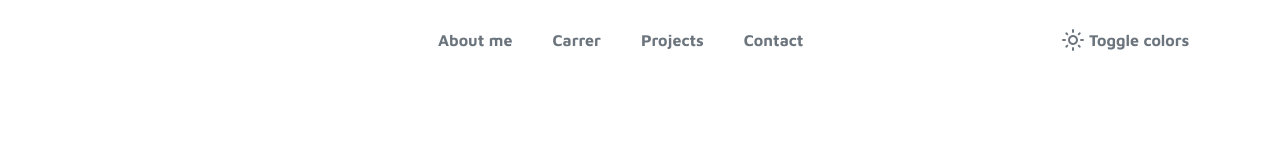
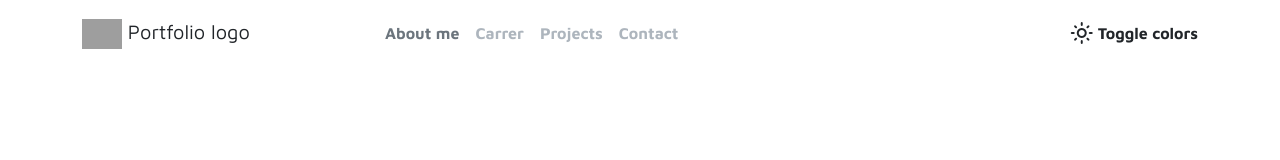
Before and after one commit to theWituch/Portfolio, a Vue app: page / in a window 1280 px wide. Shown: the top 160 px of the page. Built offline with nearby package versions, Linux system fonts and the light colour scheme; grey boxes are pictures that could not be loaded.

Commit message:
Rebuild HeaderBar to match Bootstrap Navbar template

```diff
--- a/src/components/HeaderBar.vue
+++ b/src/components/HeaderBar.vue
@@ -1,37 +1,39 @@
 <template>
   <transition name="header">
-    <nav v-show="showHeader" class="header">
-      <div class="container">
-        <div class="brand">
-          <p>Portfolio logo</p>
+    <nav v-show="showHeader" class="navbar navbar-expand-lg">
+      <div class="container py-1">
+        <a class="navbar-brand col-lg-3" href="#">
+          <img
+            src="https://getbootstrap.com/docs/4.0/assets/brand/bootstrap-solid.svg"
+            width="40"
+            class="img-fluid d-inline-block"
+          />
+          Portfolio logo
+        </a>
+
+        <button
+          @click="collapsed = !collapsed"
+          class="navbar-toggler"
+          type="button"
+          aria-controls="navbarNav"
+          :aria-expanded="!collapsed"
+          aria-label="Toggle navigation"
+        >
+          <span :class="{ toggled: !collapsed }" class="toggler-icon material-icons" style="font-size: inherit"
+            >menu</span
+          >
+        </button>
+
+        <div class="navbar-collapse" :class="{ open: !collapsed }">
+          <div class="navbar-nav">
+            <router-link class="nav-item nav-link" :to="{ name: 'about' }"> About me </router-link>
+            <router-link class="nav-item nav-link disabled" :to="{ name: 'about' }"> Carrer </router-link>
+            <router-link class="nav-item nav-link disabled" :to="{ name: 'about' }"> Projects </router-link>
+            <router-link class="nav-item nav-link disabled" :to="{ name: 'about' }"> Contact </router-link>
+          </div>
         </div>
 
-        <div class="navigation flex">
-          <div class="toggle flex">
-            <button @click="collapsed = !collapsed" class="toggle">
-              <span :class="{ toggled: !collapsed }" class="toggle-icon material-icons" style="font-size: inherit"
-                >menu</span
-              >
-            </button>
-          </div>
-
-          <ul class="nav-list" :class="{ collapsed }">
-            <li>
-              <router-link class="nav-link" :to="{ name: 'about' }"> About me </router-link>
-            </li>
-            <li>
-              <router-link class="nav-link" :to="{ name: 'about' }"> Carrer </router-link>
-            </li>
-            <li>
-              <router-link class="nav-link" :to="{ name: 'about' }"> Projects </router-link>
-            </li>
-            <li>
-              <router-link class="nav-link" :to="{ name: 'about' }"> Contact </router-link>
-            </li>
-          </ul>
-        </div>
-
-        <div class="colormode flex">
+        <div class="d-none d-lg-block">
           <DarkModeToggle :placeholder="'Toggle colors'" />
         </div>
       </div>
@@ -72,132 +74,73 @@ export default {
 </script>
 
 <style scoped>
-.header {
+.navbar {
   position: fixed;
   margin: 0 auto;
+  left: 0;
   top: 0;
   right: 0;
-  left: 0;
   z-index: 999999;
-  background: transparent;
+  background-color: var(--bs-body-bg);
+  color: var(--th-body-color-accent);
+  font-size: 16px;
 }
 
-.header > .container {
-  min-height: 80px;
-  display: grid;
-  grid-template-columns: 2fr 5fr 1fr;
-  grid-column-gap: 10px;
-  background: inherit;
+.navbar {
+  --bs-navbar-color: var(--bs-body-color-accent);
+  --bs-navbar-brand-color: var(--bs-body-color-accent);
 }
 
 .header-enter-active,
 .header-leave-active {
   transition: all 0.3s ease;
 }
-
 .header-enter-from,
 .header-leave-to {
-  opacity: 0;
   transform: translateY(-100%);
 }
 
-div .brand {
-  font-size: 1.5rem;
-  font-weight: bold;
-  padding: 0 10px;
-  /* TODO: remove when logo added */
-  visibility: hidden;
+.navbar-nav {
+  --bs-nav-link-color: var(--th-nav-link-color);
+  --bs-nav-link-hover-color: var(--th-nav-link-hover-color);
+  --bs-nav-link-disabled-color: var(--th-nav-link-disabled-color);
 }
 
-div .navigation {
-  overflow: hidden;
-  background: transparent;
+.nav-item {
+  width: 100%;
+  text-align: center;
+  white-space: nowrap;
+  font-weight: bold;
 }
 
-.nav-list {
-  margin: 0;
-  padding: 0;
-  display: inline-flex;
-  overflow: hidden;
+.navbar-toggler {
+  border: none;
+  box-shadow: none;
+  font-size: 35px;
 }
-
-.nav-list li {
-  list-style: none;
-  width: 100%;
-}
-
-.nav-link {
-  display: block;
-  padding: 10px 20px;
-  white-space: nowrap;
-  font-weight: bold;
-  font-size: 16px;
-  text-align: center;
-  transition: color 0.3s ease;
-}
-
-.nav-link:hover {
-  color: var(--yellow);
+.navbar-toggler:focus {
+  box-shadow: none;
 }
 
 /*
  *  Responsive
  */
-
 @media (max-width: 768px) {
-  .header > .container {
-    grid-template-columns: 1fr;
-  }
-
-  .toggle {
-    position: fixed;
-    top: 20px;
-    right: 20px;
-    width: 12%;
-    z-index: 999998;
-    border: 0;
-    cursor: pointer;
-    font-size: 35px;
-    background-color: transparent;
-  }
-
-  .toggle-icon {
+  .toggler-icon {
     transition: transform 0.4s ease;
   }
-
-  .toggle-icon.toggled {
+  .toggler-icon.toggled {
     transform: rotate(90deg);
   }
 
-  .nav-list {
-    top: -100%;
-    width: 100%;
-    height: 100%;
-    display: flex;
-    flex-direction: column;
-    align-items: center;
-    background-color: var(--background);
-    /* border-bottom: 1px solid var(--gray); */
-    transition: all 0.75s ease;
+  .navbar-collapse {
+    overflow: hidden;
+    max-height: 0;
+    transition: max-height 1s cubic-bezier(0, 1, 0, 1);
   }
-
-  .nav-list.collapsed {
-    visibility: hidden;
-    transform: translateY(-100%);
-  }
-
-  .colormode {
-    display: none;
-  }
-}
-
-@media (min-width: 768px) {
-  .toggle {
-    visibility: hidden;
-  }
-
-  .nav-list li:first-child {
-    margin-left: 20px;
+  .navbar-collapse.open {
+    max-height: 100vh;
+    transition: max-height 1s ease-out;
   }
 }
 </style>
```
